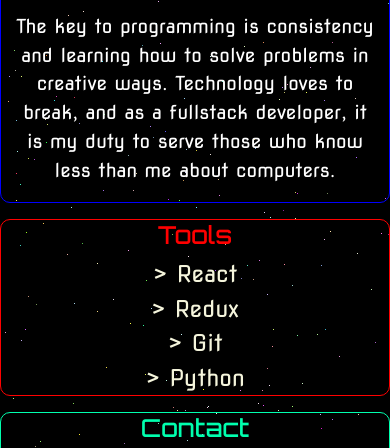
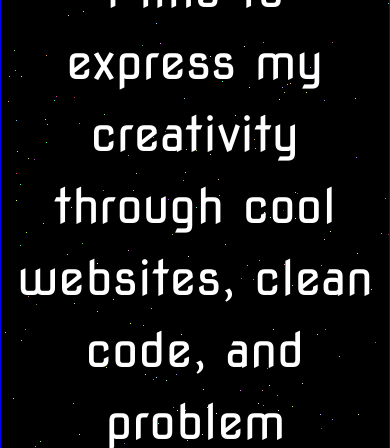
Before and after one commit to searsam1/searsam1.github.io, a website built with Vite: page index.html in a window 390 px wide. Shown: the part 312-760 px from the top of the page. Built offline with nearby package versions, Linux system fonts and the light colour scheme.

Commit message:
added bigger text for mobile devices

```diff
--- /dev/null
+++ b/docs/assets/index-DV_MChDw.css
@@ -0,0 +1 @@
+@media (min-width: 375px){body{font-size:2.5em}}@media (min-width: 768px){body{font-size:2em}}@media (min-width: 992px){body{font-size:20px}}@media (min-width: 1200px){body{font-size:20px}}#info{position:absolute;top:10px;width:100%;text-align:center;z-index:100;display:block;color:#fff;font-size:larger}ul{list-style-type:none}li{font-family:Nova Square,sans-serif;font-size:larger}.tools{color:beige;border-radius:10px;border:1px solid red}.tools>h2{color:red}.tools li:before{content:"> "}.contact>h2{color:#00ffae}.who-i-am>h2{color:beige}.who-i-am{border:1px solid blue;border-radius:10px;font-family:Nova Square,sans-serif}.contact{color:beige;border-radius:10px;border:1px solid rgb(0,255,174)}.contact li:before{content:""}h1.display-2,h2{font-family:Orbitron,sans-serif}body{cursor:none}#cursor-highlight{position:absolute;width:20px;height:20px;margin:-10px 0 0 -10px;border-radius:50%;border:2px solid orange;pointer-events:none;z-index:10000}.cursor-glow{box-shadow:0 0 10px 10px orange}.contact a{cursor:none}.trail{position:absolute;width:20px;height:20px;border-radius:100%;background:#ff03033f;pointer-events:none;opacity:1;z-index:9999}
--- a/docs/assets/index-yvOyLing.css
+++ /dev/null
@@ -1 +0,0 @@
-#info{position:absolute;top:10px;width:100%;text-align:center;z-index:100;display:block;color:#fff;font-size:larger}ul{list-style-type:none}li{font-family:Nova Square,sans-serif;font-size:larger}.tools{color:beige;border-radius:10px;border:1px solid red}.tools>h2{color:red}.tools li:before{content:"> "}.contact>h2{color:#00ffae}.who-i-am>h2{color:beige}.who-i-am{border:1px solid blue;border-radius:10px;font-family:Nova Square,sans-serif}.contact{color:beige;border-radius:10px;border:1px solid rgb(0,255,174)}.contact li:before{content:""}h1.display-2,h2{font-family:Orbitron,sans-serif}body{cursor:none}#cursor-highlight{position:absolute;width:20px;height:20px;margin:-10px 0 0 -10px;border-radius:50%;border:2px solid orange;pointer-events:none;z-index:10000}.cursor-glow{box-shadow:0 0 10px 10px orange}.contact a{cursor:none}.trail{position:absolute;width:20px;height:20px;border-radius:100%;background:#ff03033f;pointer-events:none;opacity:1;z-index:9999}
--- a/styles.css
+++ b/styles.css
@@ -1,3 +1,31 @@
+/* Larger phones might benefit from a slight size increase */
+@media (min-width: 375px) {
+    body {
+      font-size: 2.5em; /* slightly larger for better readability */
+    }
+  }
+
+  /* Tablets */
+  @media (min-width: 768px) {
+    body {
+      font-size: 2em; /* increase as needed */
+    }
+  }
+
+  /* Small laptops/desktops */
+  @media (min-width: 992px) {
+    body {
+      font-size: 20px; /* adjust based on design/content needs */
+    }
+  }
+
+  /* Larger desktops */
+  @media (min-width: 1200px) {
+    body {
+      font-size: 20px; /* may keep the same or increase slightly if it fits the design */
+    }
+  }
+
 #info {
     position: absolute;
     top: 10px;
@@ -24,7 +52,7 @@ li {
     border: 1px solid red;
 }
 
-.tools > h2 {
+.tools>h2 {
     color: rgb(255, 0, 0);
 }
 
@@ -32,16 +60,17 @@ li {
     content: "> ";
 }
 
-.contact > h2 {
+.contact>h2 {
     color: rgb(0, 255, 174);
 }
-.who-i-am > h2 {
+
+.who-i-am>h2 {
     color: beige;
 }
 
 .who-i-am {
     border: 1px solid blue;
-    border-radius: 10px ;
+    border-radius: 10px;
     font-family: 'Nova Square', sans-serif;
 }
 
@@ -65,21 +94,29 @@ h2 {
 }
 
 body {
-    cursor: none; /* Hide the default cursor */
+    cursor: none;
+    /* Hide the default cursor */
 }
 
 #cursor-highlight {
     position: absolute;
     width: 20px;
     height: 20px;
-    margin: -10px 0 0 -10px; /* Offset the div by half its width and height to center it around the cursor */
-    border-radius: 50%; /* Make it circular */
-    border: 2px solid orange; /* Give it a border */
-    pointer-events: none; /* Ensure it doesn't interfere with other mouse events */
-    z-index: 10000; /* Ensure it's above other items on the page */
+    margin: -10px 0 0 -10px;
+    /* Offset the div by half its width and height to center it around the cursor */
+    border-radius: 50%;
+    /* Make it circular */
+    border: 2px solid orange;
+    /* Give it a border */
+    pointer-events: none;
+    /* Ensure it doesn't interfere with other mouse events */
+    z-index: 10000;
+    /* Ensure it's above other items on the page */
 }
+
 .cursor-glow {
-    box-shadow: 0 0 10px 10px orange; /* Adjust the color and size of the glow as needed */
+    box-shadow: 0 0 10px 10px orange;
+    /* Adjust the color and size of the glow as needed */
 }
 
 .contact a {
@@ -88,11 +125,18 @@ body {
 
 .trail {
     position: absolute;
-    width: 20px; /* Trail particle size */
-    height: 20px; /* Trail particle size */
-    border-radius: 100%; /* Make the particles circular */
-    background: rgba(255, 3, 3, 0.248); /* Trail color */
-    pointer-events: none; /* Ignore pointer events */
-    opacity: 1; /* Start fully visible */
-    z-index: 9999; /* Ensure it's above other items on the page */
+    width: 20px;
+    /* Trail particle size */
+    height: 20px;
+    /* Trail particle size */
+    border-radius: 100%;
+    /* Make the particles circular */
+    background: rgba(255, 3, 3, 0.248);
+    /* Trail color */
+    pointer-events: none;
+    /* Ignore pointer events */
+    opacity: 1;
+    /* Start fully visible */
+    z-index: 9999;
+    /* Ensure it's above other items on the page */
 }
```
Also changed, not shown: docs/index.html (+2 -2 lines), docs/assets/index-Vr-xcXvs.js (renamed from docs/assets/index-jWld9hlz.js).
